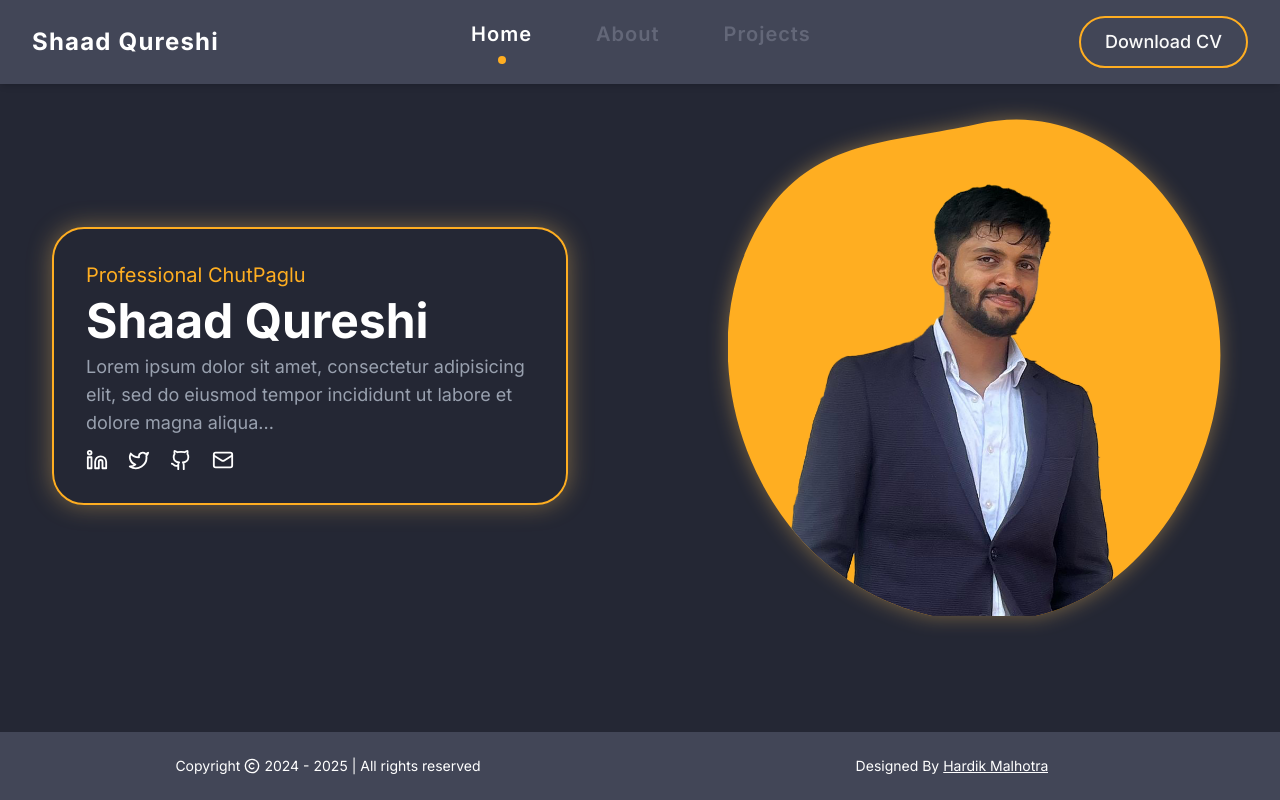
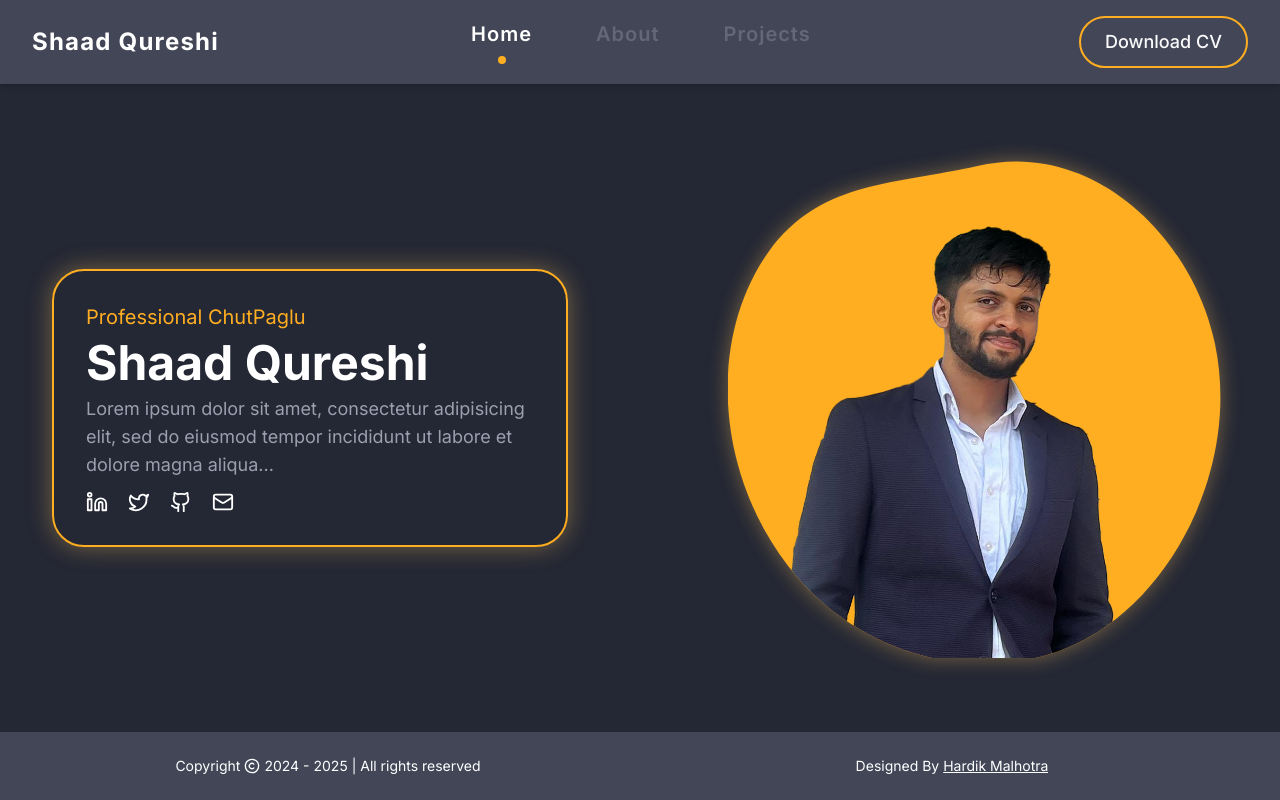
Before and after one commit to shaadqrsh/shaad-portfolio, a Next.js app: page /home in a window 1280 px wide. Built offline with nearby package versions, Linux system fonts and the light colour scheme.

Commit message:
Centering elements

```diff
--- a/src/app/(main)/home/page.tsx
+++ b/src/app/(main)/home/page.tsx
@@ -12,7 +12,7 @@ const Home = () => {
         initial={{ opacity: 0, y: 20 }}
         whileInView={{ opacity: 1, y: 0 }}
         transition={{ duration: 0.5 }}
-        className="flex flex-col-reverse md:flex-row items-center justify-center md:mt-24 lg:mt-8 max-md:mt-6 xl:gap-40 lg:gap-28 gap-12"
+        className="flex flex-col-reverse md:flex-row items-center justify-center max-md:mt-6 xl:gap-40 lg:gap-28 gap-12"
       >
         <motion.div
           className="flex-1 border-shaad-600 border-2 p-8 rounded-4xl shadow-2xl"
--- a/src/app/(main)/layout.tsx
+++ b/src/app/(main)/layout.tsx
@@ -12,7 +12,7 @@ const layout = ({ children }: MainLayout) => {
     <section className="min-h-screen flex flex-col bg-shaad-400">
       <Navbar />
       <MobileNav />
-      <div className="flex-1">{children}</div>
+      <div className="flex flex-1 items-center justify-center">{children}</div>
       <Footer />
     </section>
   );
```
